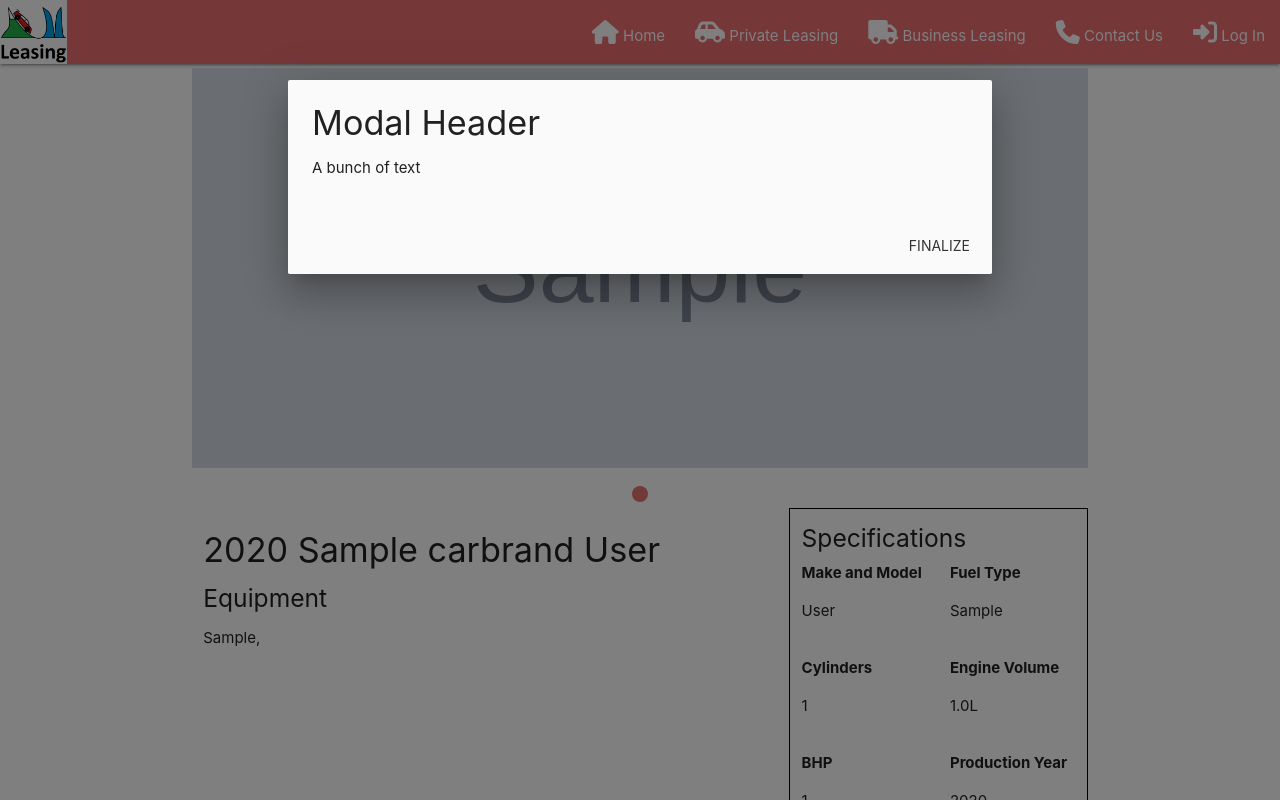
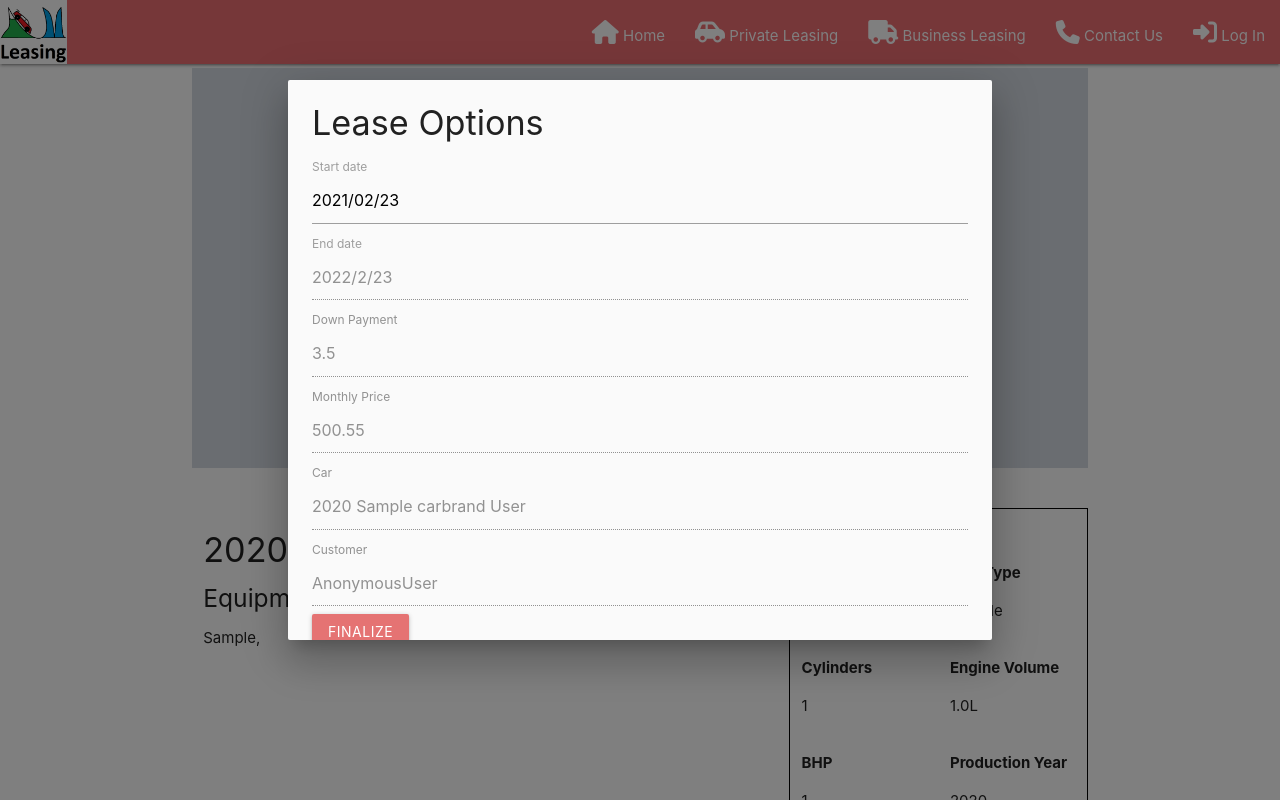
Before and after one commit to FunkyXive/CarLeasing, a Django app: page /cars/1 in a window 1280 px wide, after a click on "EDIT". Run offline with Django 3.2, Linux system fonts and the light colour scheme; tables that the repository leaves empty hold one stand-in row (values such as "Sample post"); grey boxes marked "Sample" are stand-in pictures; some libraries are stand-ins or nearby versions.

Commit message:
Lease form work

```diff
--- a/mysite/main/forms.py
+++ b/mysite/main/forms.py
@@ -55,3 +55,12 @@ class ProfileForm(forms.ModelForm):
         model = Profile
         fields = ('profilePhoneNumber', 'profileCprNumber',
                   'profileAddress', 'profileCity', 'profilePostalCode')
+
+
+class PrivateLeasingForm(forms.Form):
+    start_date = forms.DateField(required=True, widget=DateInput())
+    end_date = forms.DateField(required=True)
+    down_payment = forms.DecimalField(required=True)
+    monthly_price = forms.DecimalField(required=True)
+    car = forms.CharField(required=True)
+    customer = forms.CharField(required=True)
--- a/mysite/main/templates/main/cars/car_details.html
+++ b/mysite/main/templates/main/cars/car_details.html
@@ -64,7 +64,7 @@
     </div>
     <div class="row">
         <div class="col l6"></div>
-        <div class="col l6">
+        <div class="col s12 l6">
             <h5>Monthly Payment</h5>
             <span id="monthlyPaymentValue"></span>
             <form action="" method="post">
@@ -85,18 +85,32 @@
                 <input type="range" id="milesPerYear" name="milesPerYear" min="5000" max="50000" step="2500"
                     value="10000" />
                 </p>
-                <a class="waves-effect waves-light btn modal-trigger red lighten-2" href="#modalLeasing">Edit</a>
+                <a class="waves-effect waves-light btn modal-trigger red lighten-2" id="leaseModalTrigger" href="#modalLeasing">Edit</a>
             </form>
         </div>
     </div>
 </div>
 <div id="modalLeasing" class="modal">
     <div class="modal-content">
-      <h4>Modal Header</h4>
-      <p>A bunch of text</p>
-    </div>
-    <div class="modal-footer">
-      <a href="#!" class="modal-close waves-effect waves-green btn-flat">Finalize</a>
+    <h4>Lease Options</h4>
+        <form method="post">
+        {% csrf_token %}
+        <label for="start_date">Start date</label>
+        <input type="text" name="start_date" class="datepicker" value="{{today}}">
+        <label for="end_date">End date</label>
+        <input type="text" name="end_date" readonly="readonly">
+        <label for="down_payment">Down Payment</label>
+        <input type="text" name="down_payment" readonly="readonly">
+        <label for="monthly_price">Monthly Price</label>
+        <input type="text" name="monthly_price" readonly="readonly">
+        <label for="car">Car</label>
+        <input type="text" name="car" value="{{car}}" readonly="readonly">
+        <label for="customer">Customer</label>
+        <input type="text" name="customer" value="{{current_user}}" readonly="readonly">
+        <div class="form-actions">
+            <button class="btn waves-effect waves-light red lighten-2" type="submit" name="action">Finalize</button>
+        </div>
+      </form>
     </div>
   </div>
 <script>
@@ -123,6 +137,25 @@
             document.getElementById('monthlyPaymentValue').innerHTML = calculateMonthlyPayment() + " GBP/Month"
         })
 
+        $('#leaseModalTrigger').on('click', function(){
+            // Value of end_date should be lease duration months from start date
+            $('input[name="end_date"]').val()
+
+            // Values are taken from price calculator
+            $('input[name="down_payment"]').val($('#downPayment').val())
+            $('input[name="monthly_price"]').val(calculateMonthlyPayment())
+
+            var dt = new Date($('input[name="start_date"]').val())
+            var ndt = new Date(dt.setMonth(dt.getMonth() + 1 + Number($('#leaseDuration').val())))
+            $('input[name="end_date"]').val(dt.getFullYear() + "/" + dt.getMonth() + "/" + dt.getDate())
+        })
+
+        $('input[name="start_date"]').on('change', function(){
+            var dt = new Date($('input[name="start_date"]').val())
+            var ndt = new Date(dt.setMonth(dt.getMonth() + 1 + Number($('#leaseDuration').val())))
+            $('input[name="end_date"]').val(dt.getFullYear() + "/" + dt.getMonth() + "/" + dt.getDate())
+        })
+
         function calculateMonthlyPayment() {
             var downPayment = $('#downPayment').val()
             var leaseDuration = $('#leaseDuration').val()
@@ -137,8 +170,9 @@
             var periodPayment = costPeriod + residual
             var monthlyPayment = (periodPayment / leaseDuration) + taxPrice + (milesPerYear * 0.05)
 
-            return monthlyPayment
+            return monthlyPayment.toFixed(2)
         }
     })
 </script>
+<script>$(document).ready(function(){$('.datepicker').datepicker({format: 'yyyy/m/d', container: 'body'})})</script>
 {% endblock 'content' %}
--- a/mysite/main/views.py
+++ b/mysite/main/views.py
@@ -1,11 +1,12 @@
 from django.shortcuts import render, redirect
 from .models import Car, User, Profile, PrivateLease, CompanyLease, Company
-from .forms import LoginForm, NewUserForm, RegisterProfileForm, UserForm, ProfileForm, ContactForm
+from .forms import LoginForm, NewUserForm, RegisterProfileForm, UserForm, ProfileForm, ContactForm, PrivateLeasingForm
 from django.contrib import messages
 from django.contrib.auth import logout, login, authenticate, update_session_auth_hash
 from django.contrib.auth.forms import UserCreationForm, AuthenticationForm, PasswordChangeForm
 from django.urls import reverse
 from django.core.mail import send_mail, BadHeaderError
+from datetime import date
 
 # Create your views here.
 
@@ -67,13 +68,27 @@ def contact(request):
 
 def car(request, car_id):
     car = Car.objects.get(id=car_id)
+    currentUser = request.user
+    today = date.today()
+    todayFormatted = today.strftime("%Y/%m/%d")
+    if request.method == 'POST':
+        privateLeasingForm = PrivateLeasingForm(request.POST)
+        if privateLeasingForm.is_valid():
+            leaseStartDate = privateLeasingForm.cleaned_data['start_date']
+            leaseEndDate = privateLeasingForm.cleaned_data['end_date']
+            leaseDownpayment = privateLeasingForm.cleaned_data['down_payment']
+            leaseMonthlyPrice = privateLeasingForm.cleaned_data['monthly_price']
+
     return render(request=request,
                   template_name='main/cars/car_details.html',
                   context={'car': car,
                            'loginForm': LoginForm,
                            'username': request.user.username,
                            'registerUser': NewUserForm,
-                           'registerProfile': RegisterProfileForm, })
+                           'registerProfile': RegisterProfileForm,
+                           'privateLeasingForm': PrivateLeasingForm,
+                           'today': todayFormatted,
+                           'current_user': currentUser})
 
 
 def profilePage(request):
@@ -94,7 +109,7 @@ def profilePage(request):
                            'profile_form': profile_form,
                            'privateLeases': PrivateLease.objects.filter(leaseCustomer=request.user),
                            'companyLeases': CompanyLease.objects.filter(leaseCustomerCompany__in=userCompanies),
-    })
+                           })
 
 
 def login_request(request):
```
